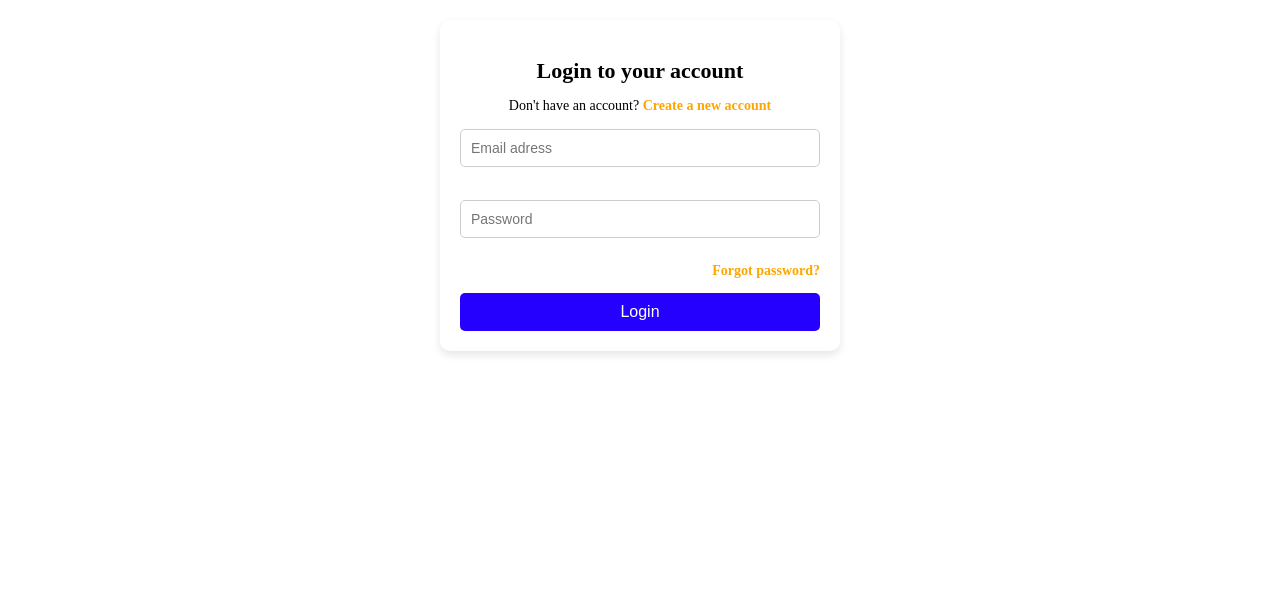
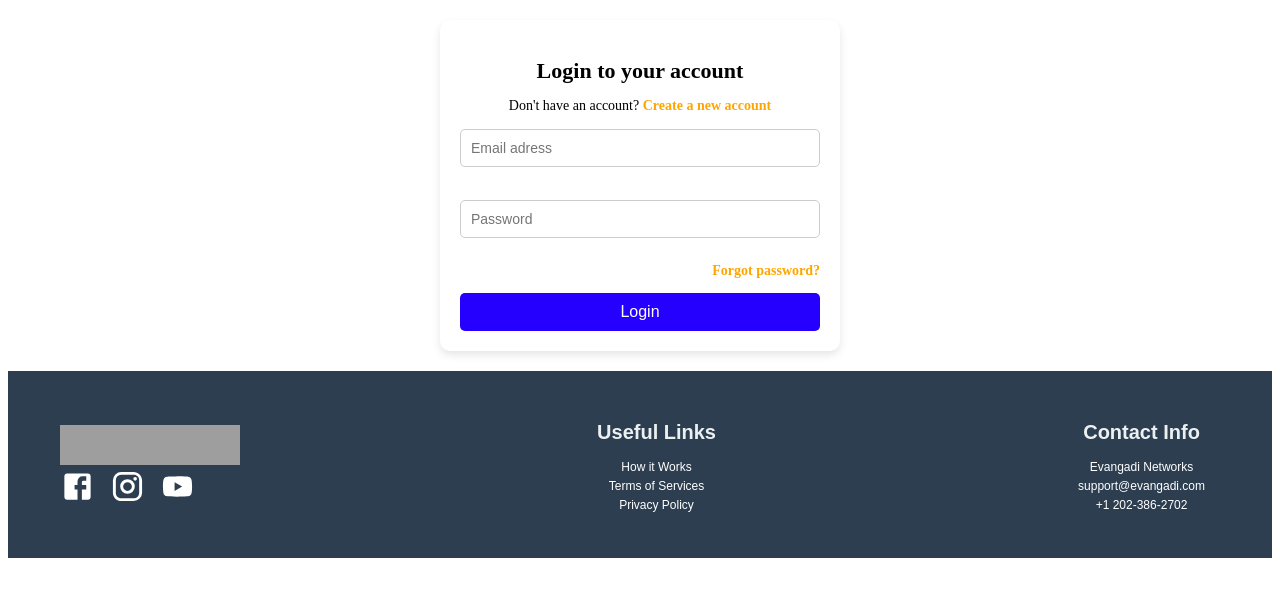
Before and after one commit to Birhanmeskel/Evangadi_Forum, a React (Vite) app in the folder frontend/: page /login in a window 1280 px wide. Shown: the top 596 px of the page. Built offline with nearby package versions, Linux system fonts and the light colour scheme; no server answers; grey boxes are pictures that could not be loaded.

Commit message:
front-end

```diff
--- a/frontend/package.json
+++ b/frontend/package.json
@@ -10,6 +10,10 @@
     "preview": "vite preview"
   },
   "dependencies": {
+    "@emotion/react": "^11.14.0",
+    "@emotion/styled": "^11.14.0",
+    "@mui/icons-material": "^6.4.8",
+    "@mui/material": "^6.4.8",
     "axios": "^1.8.4",
     "react": "^18.3.1",
     "react-dom": "^18.3.1",
--- a/frontend/src/App.jsx
+++ b/frontend/src/App.jsx
@@ -4,6 +4,7 @@ import Login from "./pages/Login/Login";
 import axios from "./utils/axiosConfig";
 import { Routes, Route, useNavigate } from "react-router-dom";
 import Home from "./pages/Home/Home";
+import Footer from "./components/Footer/Footer.jsx";
 
 function App() {
   const token = localStorage.getItem("token");
@@ -31,6 +32,7 @@ function App() {
         <Route path="/" element={<Home />} />
         <Route path="/login" element={<Login />} />
       </Routes>
+      <Footer/>
     </>
   );
 }
--- /dev/null
+++ b/frontend/src/components/Footer/Footer.css
@@ -0,0 +1,93 @@
+/* Footer container */
+.main-footer {
+    background-color: #2C3E50;
+    color: white;
+    padding: 30px 0;
+    font-family: 'Arial', sans-serif;
+  }
+
+  /* Footer content container */
+  .footer-container {
+    max-width: 1200px;
+    margin: 0 auto;
+    padding: 0 20px;
+    display: flex;
+    flex-direction: column;
+    align-items: center;
+    justify-content: space-around;
+  }
+
+  /* Logo section */
+
+  .logo img {
+    width: 180px;
+    height: 40px;
+    margin-right: 10px;
+  }
+
+  /* Social media icons */
+  .footer-icons {
+    display: flex;
+    gap: 15px;
+    margin-bottom: 20px;
+
+  }
+
+  .footer-icons svg {
+    font-size: 35px;
+    cursor: pointer;
+    transition: color 0.3s ease;
+  }
+
+  .footer-icons svg:hover {
+    color: transparent;
+  }
+
+  /* Footer sections */
+  .footer-section {
+    margin: 10px 0;
+    text-align: center;
+  }
+
+  .footer-section h3 {
+    font-size: 20px;
+    font-weight: bold;
+    margin-bottom: 10px;
+    color: #ecf0f1;
+  }
+
+  .footer-section ul {
+    list-style: none;
+    padding: 0;
+  }
+
+  .footer-section ul li {
+    margin: 5px 0;
+    font-size: 12px;
+  }
+
+  .footer-section ul li:hover {
+    text-decoration:underline;
+    cursor: pointer;
+  }
+
+  /* Responsive Design */
+  @media (min-width: 768px) {
+    .footer-container {
+      flex-direction: row;
+      justify-content: space-between;
+      text-align: left;
+    }
+
+    .footer-section {
+      margin: 0 15px;
+    }
+
+    .footer-icons {
+      margin: 0;
+    }
+
+    .logo {
+      text-align: left;
+    }
+  }
--- /dev/null
+++ b/frontend/src/components/Footer/Footer.jsx
@@ -0,0 +1,46 @@
+import React from "react";
+import "./Footer.css";
+import FacebookIcon from "@mui/icons-material/Facebook";
+import InstagramIcon from "@mui/icons-material/Instagram";
+import YouTubeIcon from "@mui/icons-material/YouTube";
+function Footer() {
+  return (
+    <footer className="main-footer">
+      <div className="footer-container">
+       <div>
+        <div className="logo">
+          <img src="https://cdn.brandfetch.io/idZ_nRYZnP/w/200/h/28/theme/light/logo.png?c=1dxbfHSJFAPEGdCLU4o5B" alt="" />
+        </div>
+        <div className="footer-icons">
+          <FacebookIcon />
+          <InstagramIcon />
+          <YouTubeIcon />
+        </div>
+        </div>
+
+        {/* <!-- Useful Links Section --> */}
+
+        <div className="footer-section">
+          <h3>Useful Links</h3>
+          <ul>
+            <li>How it Works</li>
+            <li>Terms of Services</li>
+            <li>Privacy Policy</li>
+          </ul>
+        </div>
+
+        {/* <!-- Contact Info Section --> */}
+        <div className="footer-section">
+          <h3>Contact Info</h3>
+          <ul>
+            <li>Evangadi Networks</li>
+            <li>support@evangadi.com</li>
+            <li>+1 202-386-2702</li>
+          </ul>
+        </div>
+      </div>
+    </footer>
+  );
+}
+
+export default Footer;
```
Also changed, not shown: frontend/src/components/image/evangadi-logo-black.png (added), 1 other file (tests, documents, lock files or other folders).
